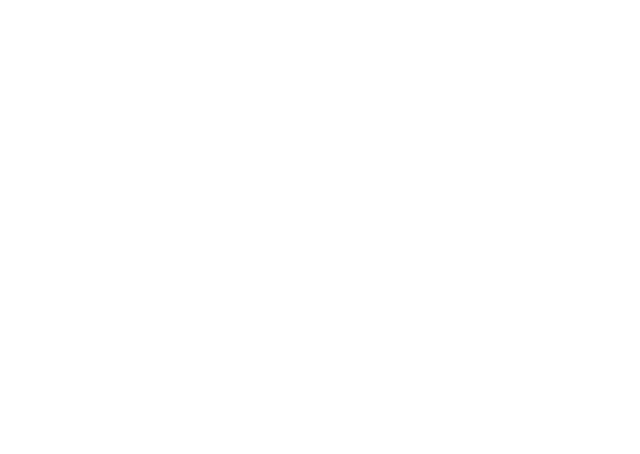
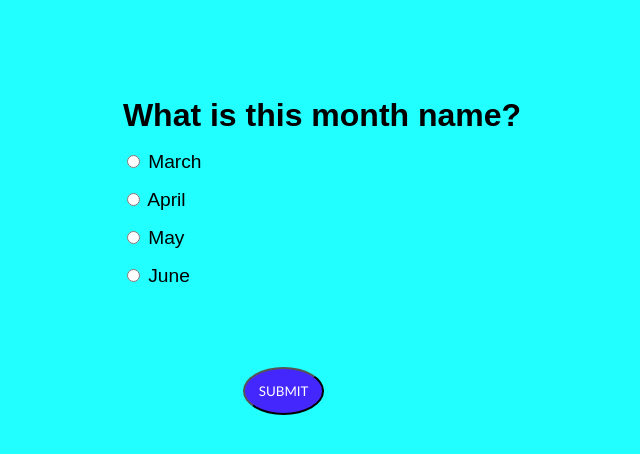
Before and after one commit to vijaymanikantareddy/Herovired_SQL_assignment, a plain HTML site: page quizgame/index.html in a window 1280 px wide. Shown: the whole page, without its empty margins (318-958 px from the left). Drawn offline with Linux system fonts and the light colour scheme.

Commit message:
Update index.html

```diff
--- a/quizgame/index.html
+++ b/quizgame/index.html
@@ -1,2 +1,186 @@
-<html>
+<!DOCTYPE html>
+<html lang="en">
+
+<head>
+    <meta charset="UTF-8">
+    <meta http-equiv="X-UA-Compatible" content="IE=edge">
+    <meta name="viewport" content="width=device-width, initial-scale=1.0">
+    <title>Quiz Application</title>
+    <style>
+        body {
+            height: 380px;
+            background: rgba(0, 255, 255, 0.868);
+            font-family: "Poppins", sans-serif;
+            display: flex;
+            justify-content: center;
+            align-items: center;
+        }
+
+        .quzhead {
+            padding: 4rem;
+        }
+
+        h1 {
+            padding: 1px;
+            text-align: center;
+            margin: 0;
+        }
+
+        ul {
+            list-style-type: none;
+            padding: 0;
+        }
+
+        ul li {
+            font-size: 1.2rem;
+            margin: 1rem 0;
+
+        }
+
+        button {
+            background-color: #4427fd;
+            font-family: 'Gill Sans', 'Gill Sans MT', Calibri, 'Trebuchet MS', sans-serif;
+            color: #fff;
+            border-radius: 100%;
+            display: block;
+            cursor: pointer;
+            margin-left: 35%;
+            padding: 14px;
+        }
+    </style>
+</head>
+
+<body>
+
+    <div class="Quiz-container" id="quiz">
+        <div class="quzhead" style=" border-radius: 5%; margin-top: 50px;">
+            <h1 id="ques"></h1>
+            <ul>
+                <li>
+                    <input class="option" type="radio" name="option" id="a">
+                    <label for="a" id="optionA">Option A</label>
+                </li>
+                <li>
+                    <input class="option" type="radio" name="option" id="b">
+                    <label for="b" id="optionB">Option B</label>
+                </li>
+                <li>
+                    <input class="option" type="radio" name="option" id="c">
+                    <label for="c" id="optionC">Option C</label>
+                </li>
+                <li>
+                    <input class="option" type="radio" name="option" id="d">
+                    <label for="d" id="optionD">Option D</label>
+                </li>
+            </ul>
+        </div>
+        <button id="submit">SUBMIT</button>
+    </div>
+
+    <script>
+        let data = [
+            {
+                ques: "What is this month name?",
+                a: "March",
+                b: "April",
+                c: "May",
+                d: "June",
+                correct: "a",
+            },
+            {
+                ques: "What HTML Full form?",
+                a: "HyperText Markup Language",
+                b: "HyperText Markdown Language",
+                c: "HyperText Machine Language",
+                d: "HyperText Modern Language",
+                correct: "a",
+            },
+            {
+                ques: "What is the extension for html file?",
+                a: ".htmlfile",
+                b: ".html",
+                c: ".hmtl",
+                d: ".hltm",
+                correct: "b",
+            },
+            {
+                ques: "what is the extension for CSS file",
+                a: ".cs",
+                b: ".cssfile",
+                c: ".css",
+                d: ".csss",
+                correct: "c",
+            },
+            {
+                ques: "what is the extension for Javascript file?",
+                a: ".js",
+                b: ".javascript",
+                c: ".jsfile",
+                d: ".java",
+                correct: "a",
+            },
+        ]
+        let quiz = document.getElementById("quiz");
+        let optionElement = document.querySelectorAll(".option");
+        let quesE1 = document.getElementById("ques");
+        let optionA = document.getElementById("optionA");
+        let optionB = document.getElementById("optionB");
+        let optionC = document.getElementById("optionC");
+        let optionD = document.getElementById("optionD");
+
+        let submitButton = document.getElementById("submit");
+
+        let current = 0
+        let score = 0
+
+        loadQuiz()
+
+        function loadQuiz() {
+            deselectoptions()
+            let currentData = data[current]
+            quesE1.innerText = currentData.ques;
+            optionA.innerText = currentData.a;
+            optionB.innerText = currentData.b;
+            optionC.innerText = currentData.c;
+            optionD.innerText = currentData.d;
+
+        }
+        function deselectoptions() {
+            optionElement.forEach((optionEL) => (
+                optionEL.checked = false
+            ))
+        }
+        function getSelected() {
+            let option
+            optionElement.forEach((element) => {
+                if (element.checked) {
+                    option = element.id;
+                }
+            })
+            return option
+        }
+
+        submitButton.addEventListener("click", () => {
+            let option = getSelected();
+
+            if (option) {
+                if (option === data[current].correct) {
+                    score++
+                }
+                current++
+
+                if (current < data.length) {
+                    loadQuiz()
+                }
+                else {
+                    quiz.innerHTML = `<h1>Your score is ${score}/${data.length} </h1>
+
+           <button onclick="location.reload()">Reload Quiz</button>
+           `
+                }
+            }
+        })
+    </script>
+</body>
+
 </html>
```
